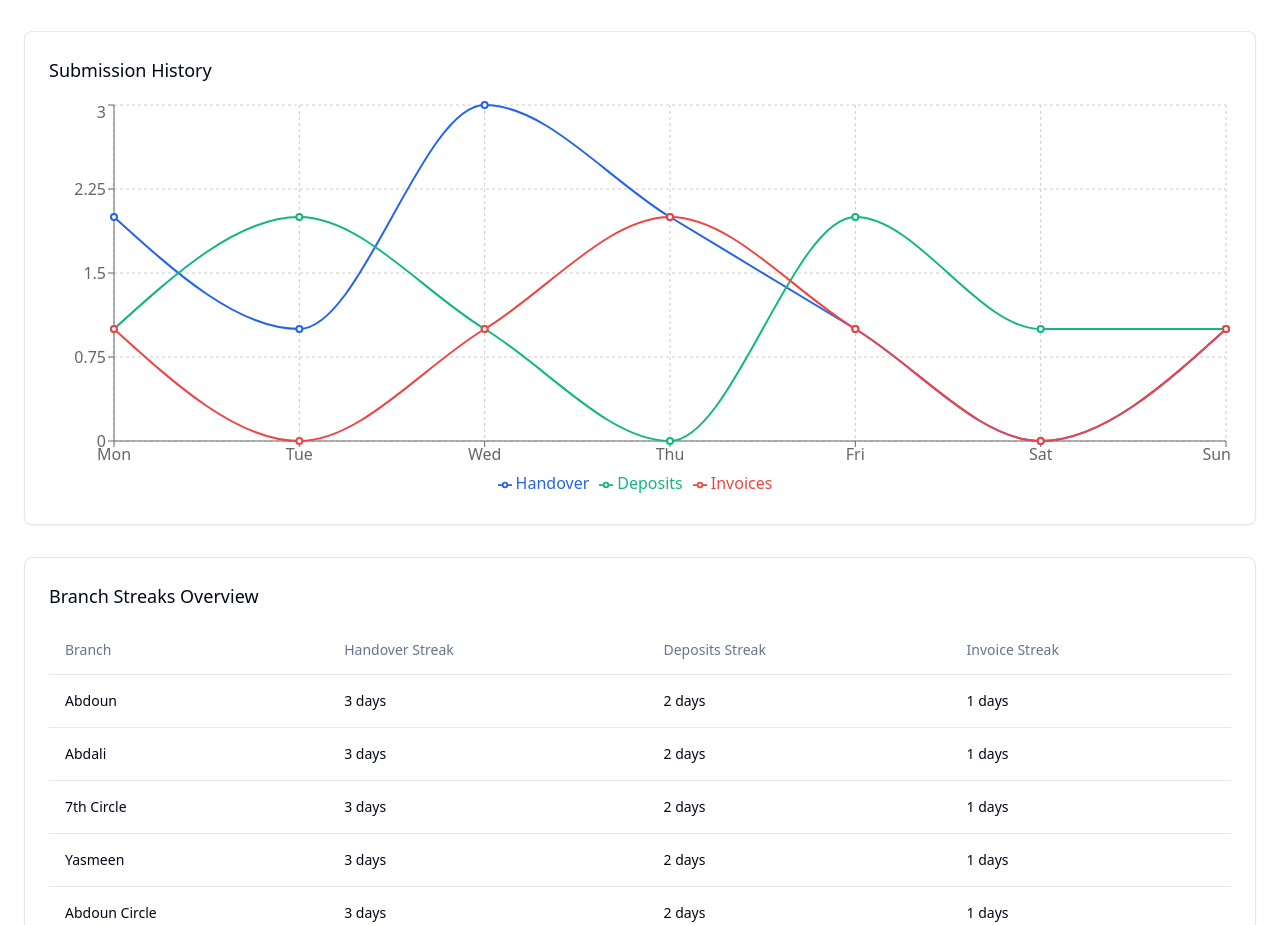
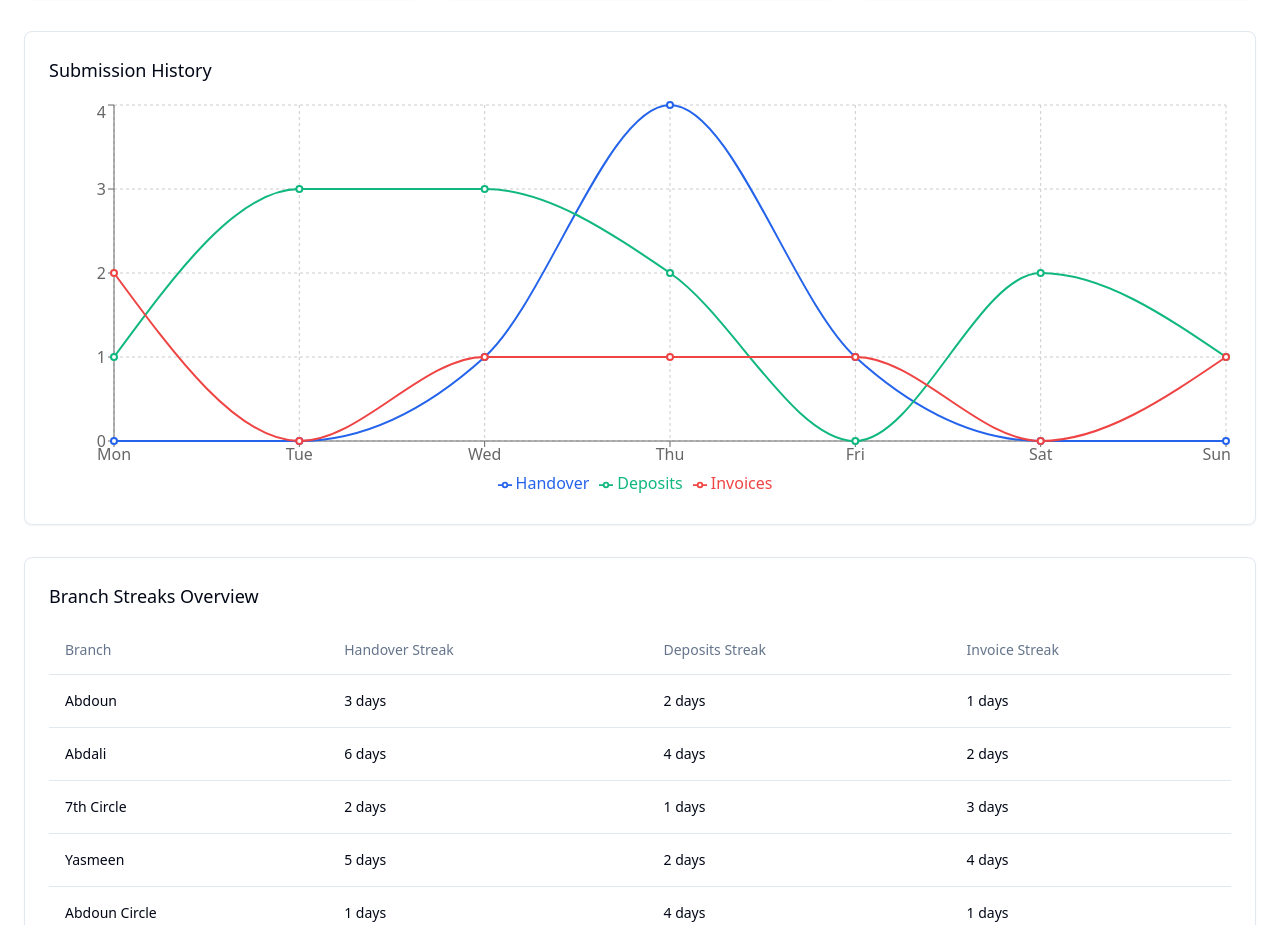
Before and after one commit to MegoSalbashian/submit-sparkle, a React (Vite) app: page / in a window 1280 px wide. Shown: the part 547-1472 px from the top of the page. Built offline with nearby package versions, Linux system fonts and the light colour scheme.

Commit message:
Fix filter data update issue
Resolved the issue where the data displayed on the Manager Dashboard did not update when changing the date and branch filters.
[skip gpt_engineer]

```diff
--- a/src/data/mockData.ts
+++ b/src/data/mockData.ts
@@ -45,6 +45,59 @@ export const addBranch = (name: string) => {
   return newBranch;
 };
 
+export const generateMockData = (branchId: string, dateRange: string = "7d") => {
+  // Generate different mock data based on branch and date range
+  const baseMultiplier = branchId === "all" ? 1 : parseInt(branchId);
+  const dateMultiplier = dateRange === "7d" ? 1 :
+                        dateRange === "30d" ? 2 :
+                        dateRange === "90d" ? 3 : 4;
+
+  return {
+    streaks: {
+      handover: Math.max(1, (3 * baseMultiplier * dateMultiplier) % 7),
+      deposits: Math.max(1, (2 * baseMultiplier * dateMultiplier) % 6),
+      invoices: Math.max(1, (1 * baseMultiplier * dateMultiplier) % 5),
+    },
+    longestStreaks: {
+      handover: Math.max(3, (5 * baseMultiplier * dateMultiplier) % 10),
+      deposits: Math.max(2, (4 * baseMultiplier * dateMultiplier) % 8),
+      invoices: Math.max(1, (3 * baseMultiplier * dateMultiplier) % 7),
+    },
+    totalSubmissions: {
+      handover: 10 * baseMultiplier * dateMultiplier,
+      deposits: 8 * baseMultiplier * dateMultiplier,
+      invoices: 6 * baseMultiplier * dateMultiplier,
+    },
+    approvedSubmissions: {
+      handover: 7 * baseMultiplier * dateMultiplier,
+      deposits: 5 * baseMultiplier * dateMultiplier,
+      invoices: 4 * baseMultiplier * dateMultiplier,
+    },
+    rejectedSubmissions: {
+      handover: 3 * baseMultiplier * dateMultiplier,
+      deposits: 3 * baseMultiplier * dateMultiplier,
+      invoices: 2 * baseMultiplier * dateMultiplier,
+    },
+    submissionHistory: generateSubmissionHistory(branchId, dateRange),
+  };
+};
+
+const generateSubmissionHistory = (branchId: string, dateRange: string) => {
+  const baseMultiplier = branchId === "all" ? 1 : parseInt(branchId);
+  const dateMultiplier = dateRange === "7d" ? 1 :
+                        dateRange === "30d" ? 2 :
+                        dateRange === "90d" ? 3 : 4;
+
+  const days = ["Mon", "Tue", "Wed", "Thu", "Fri", "Sat", "Sun"];
+
+  return days.map(day => ({
+    date: day,
+    handover: Math.floor(Math.random() * 5 * baseMultiplier * dateMultiplier),
+    deposits: Math.floor(Math.random() * 4 * baseMultiplier * dateMultiplier),
+    invoices: Math.floor(Math.random() * 3 * baseMultiplier * dateMultiplier),
+  }));
+};
+
 const calculateStreak = (records: any[], type: 'handover' | 'deposits' | 'invoice') => {
   // Sort records by date in descending order
   const sortedRecords = [...records].sort((a, b) =>
@@ -90,44 +143,3 @@ const calculateStreak = (records: any[], type: 'handover' | 'deposits' | 'invoic
     longest: longestStreak
   };
 };
-
-export const generateMockData = (branchId: string, dateRange: string = "7d") => {
-  // For now, return mock data structure
-  // In a real implementation, this would use actual records from your database
-  return {
-    streaks: {
-      handover: 3, // Example streak
-      deposits: 2,
-      invoices: 1,
-    },
-    longestStreaks: {
-      handover: 5, // Example longest streak
-      deposits: 4,
-      invoices: 3,
-    },
-    totalSubmissions: {
-      handover: 10,
-      deposits: 8,
-      invoices: 6,
-    },
-    approvedSubmissions: {
-      handover: 7,
-      deposits: 5,
-      invoices: 4,
-    },
-    rejectedSubmissions: {
-      handover: 3,
-      deposits: 3,
-      invoices: 2,
-    },
-    submissionHistory: [
-      { date: "Mon", handover: 2, deposits: 1, invoices: 1 },
-      { date: "Tue", handover: 1, deposits: 2, invoices: 0 },
-      { date: "Wed", handover: 3, deposits: 1, invoices: 1 },
-      { date: "Thu", handover: 2, deposits: 0, invoices: 2 },
-      { date: "Fri", handover: 1, deposits: 2, invoices: 1 },
-      { date: "Sat", handover: 0, deposits: 1, invoices: 0 },
-      { date: "Sun", handover: 1, deposits: 1, invoices: 1 },
-    ],
-  };
-};
```
